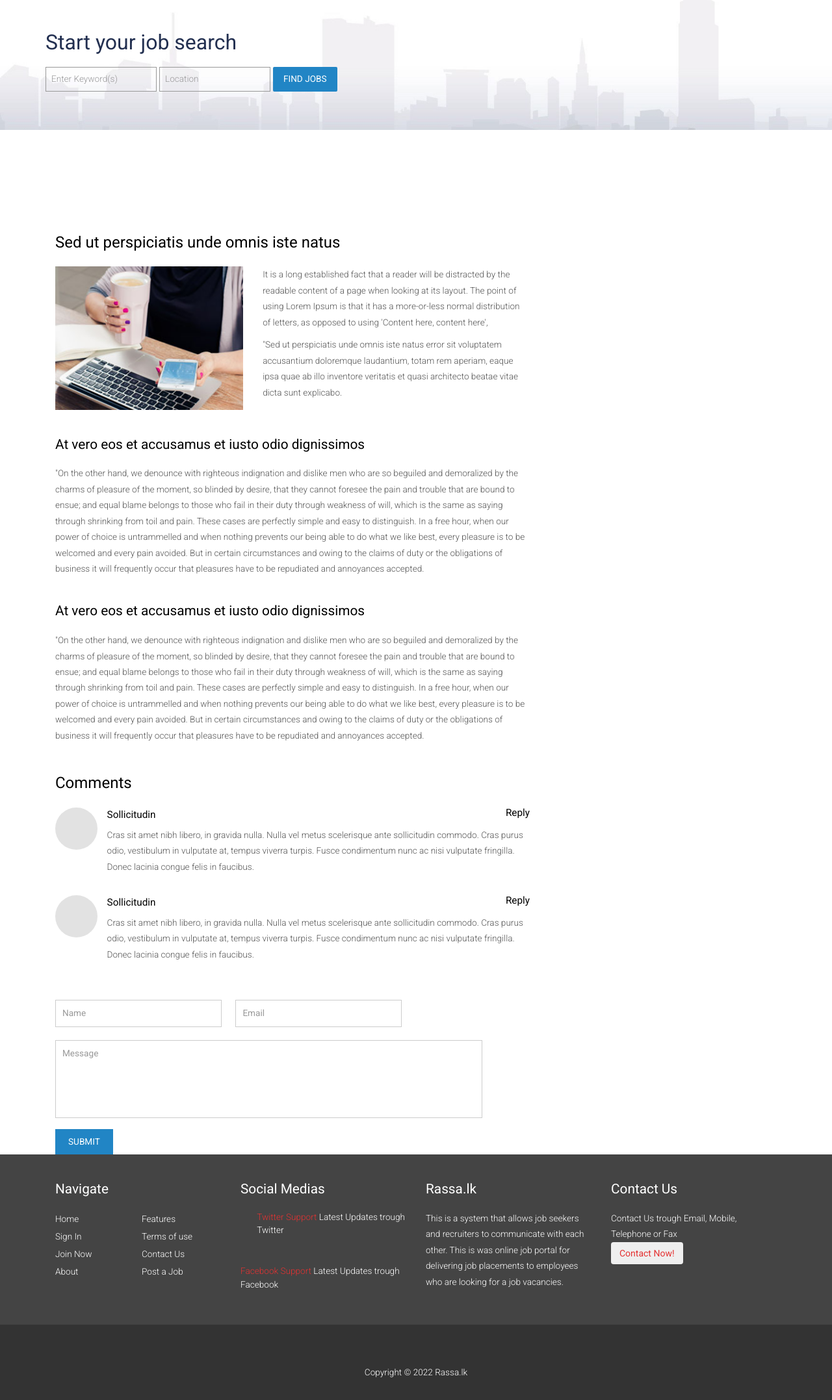
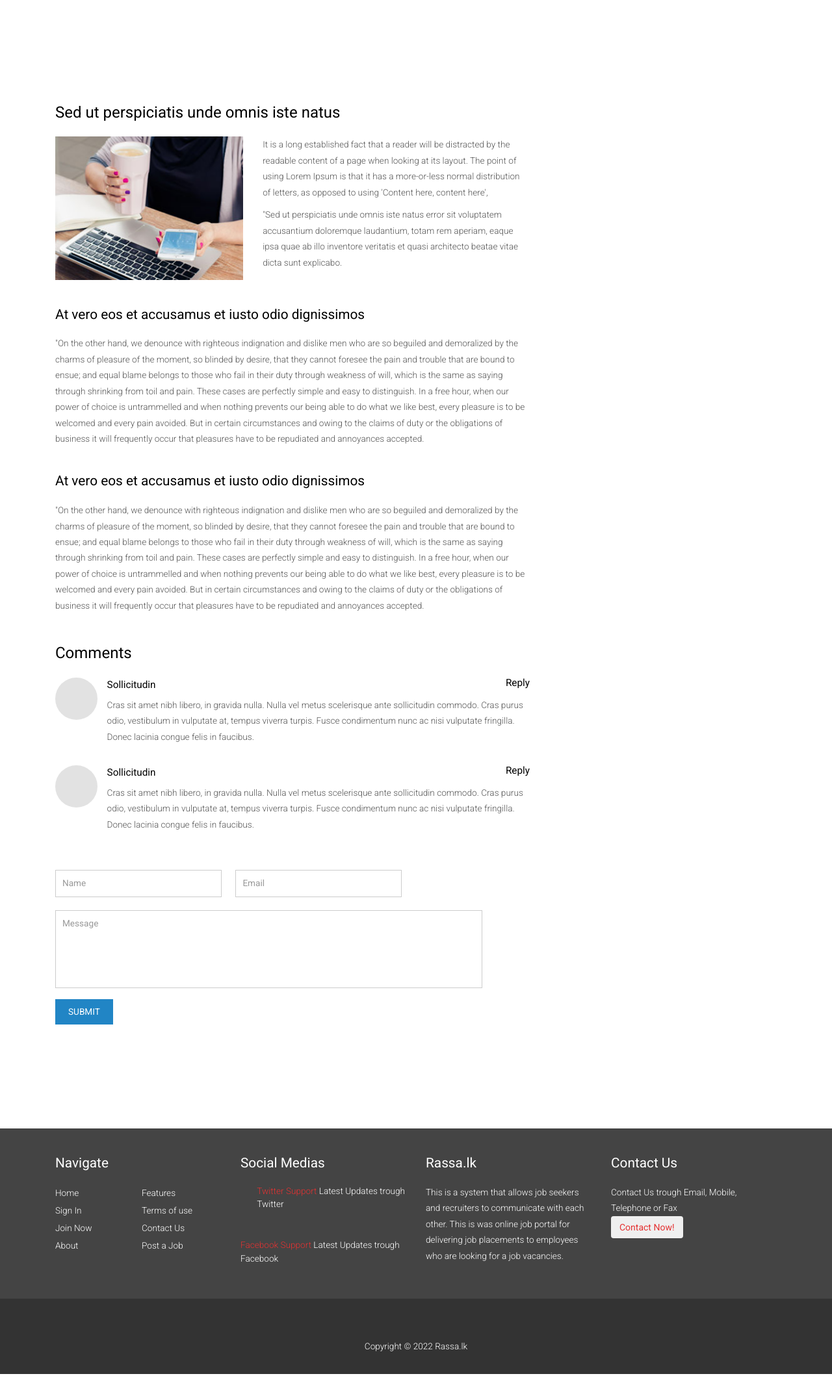
Before and after one commit to nikiniperera/testing2.0-rassa, a PHP site: page /single.php in a window 1280 px wide. Shown: the part 158-2313 px from the top of the page at 65% size. After the commit the page ends 2273 px from the top, so only its background shows below. Run offline with PHP 8.4, Linux system fonts and the light colour scheme; some web fonts are replaced.

Commit message:
Update single.php

```diff
--- a/single.php
+++ b/single.php
@@ -54,20 +54,6 @@
 	  </div>
 	    <!--/.navbar-collapse-->
 	</nav>
-<div class="banner_1">
-	<div class="container">
-		<div id="search_wrapper1">
-		   <div id="search_form" class="clearfix">
-		    <h1>Start your job search</h1>
-		    <p>
-			 <input type="text" class="text" placeholder=" " value="Enter Keyword(s)" onfocus="this.value = '';" onblur="if (this.value == '') {this.value = 'Enter Keyword(s)';}">
-			 <input type="text" class="text" placeholder=" " value="Location" onfocus="this.value = '';" onblur="if (this.value == '') {this.value = 'Location';}">
-			 <label class="btn2 btn-2 btn2-1b"><input type="submit" value="Find Jobs"></label>
-			</p>
-           </div>
-		</div>
-   </div>
-</div>
 <div class="container">
     <div class="single">
 	 </div>
@@ -120,6 +106,8 @@
           </form>
 	   </div>
 	   <div class="clearfix"> </div>
+	   <div class="single">
+	 </div>
 	 </div>
 </div>
 <div class="footer">
```
